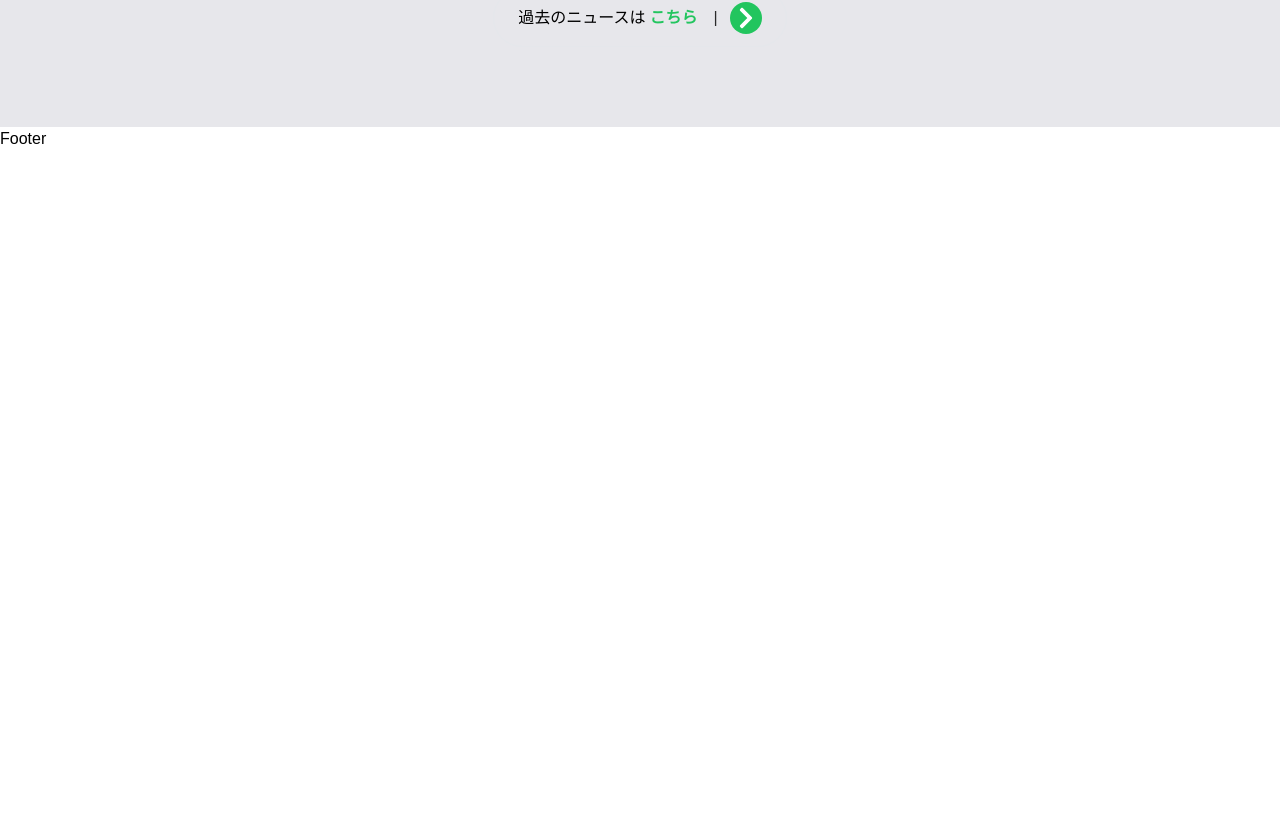
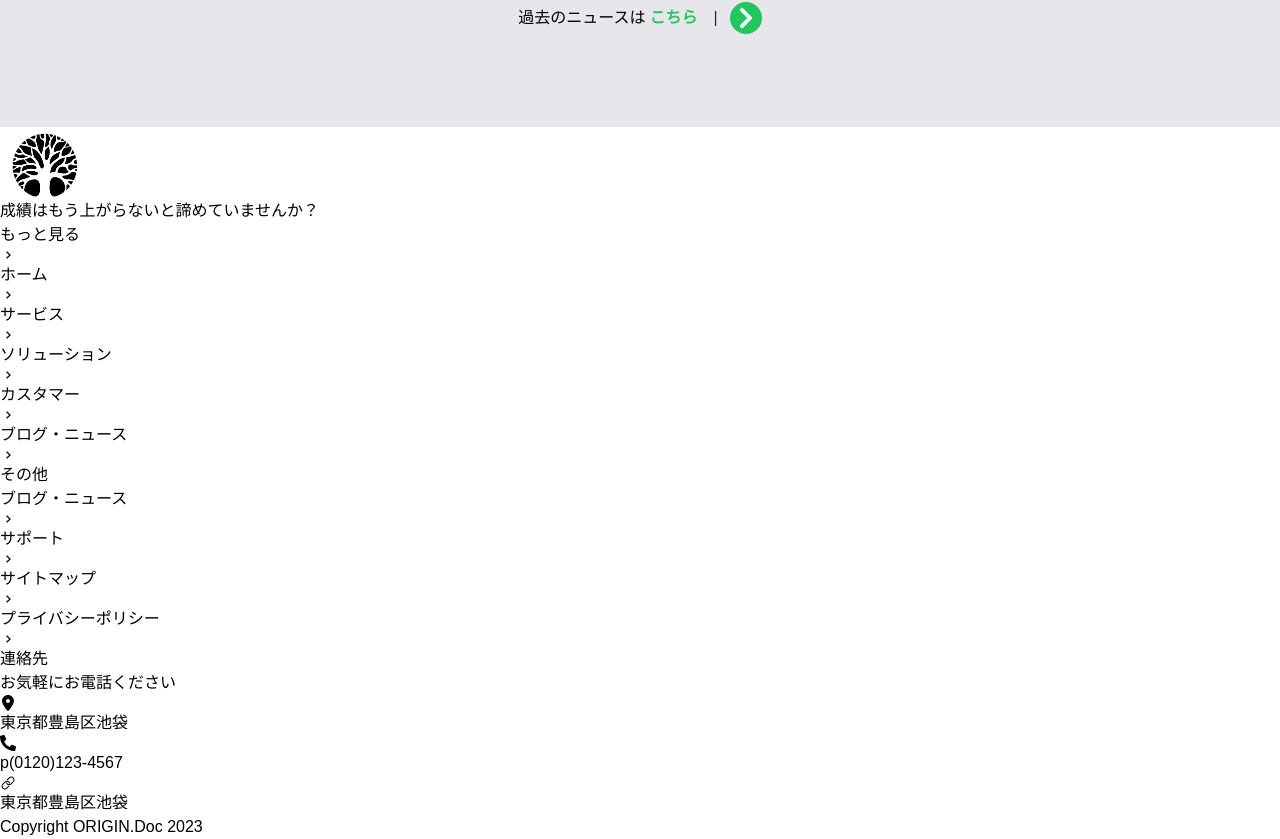
Before and after one commit to tajimamsk/next-tailwind-hp, a Next.js app: page / in a window 1280 px wide. Shown: the part 4179-5018 px from the top of the page. Before the commit the page ends 4330 px from the top, so only its background shows below. Built offline with nearby package versions, Linux system fonts and the light colour scheme; a web font is replaced by a local one.

Commit message:
データの表示まで

```diff
--- a/components/Footer.js
+++ b/components/Footer.js
@@ -1,7 +1,134 @@
+import Image from "next/image";
+import Link from "next/link";
 import React from "react";
+import { BiChevronRight } from "react-icons/bi";
+import { FaPhoneAlt } from "react-icons/fa";
+import { FaLocationDot } from "react-icons/fa6";
+import { IoIosLink } from "react-icons/io";
+
+const footerContent = {
+  text: {
+    logo: "/assets/logo.png",
+    description: "成績はもう上がらないと諦めていませんか？",
+    footerLinks: [
+      {
+        heading: "",
+        links: [
+          {
+            href: "#",
+            label: "ホーム",
+          },
+          {
+            href: "#",
+            label: "サービス",
+          },
+          {
+            href: "#",
+            label: "ソリューション",
+          },
+          {
+            href: "#",
+            label: "カスタマー",
+          },
+          {
+            href: "#",
+            label: "ブログ・ニュース",
+          },
+        ],
+      },
+      {
+        heading: "その他",
+        links: [
+          { href: "#", label: "ブログ・ニュース" },
+          { href: "#", label: "サポート" },
+          { href: "#", label: "サイトマップ" },
+          { href: "#", label: "プライバシーポリシー" },
+        ],
+      },
+    ],
+  },
+  contact: {
+    heading: "連絡先",
+    description: "お気軽にお電話ください",
+    address: {
+      street: "東京都豊島区池袋",
+      phone: "(0120)123-4567",
+      website: "https://origindoc.com",
+    },
+  },
+};
 
 const Footer = () => {
-  return <div>Footer</div>;
+  return (
+    <footer>
+      <div>
+        <div>
+          {/* 左 */}
+          <div>
+            <Link href={"#"}>
+              <Image
+                src={footerContent.text.logo}
+                width={90}
+                height={60}
+                alt="logo"
+              />
+            </Link>
+            <p>{footerContent.text.description}</p>
+            <Link href={"#"}>
+              <span>もっと見る</span>
+              <span>
+                <BiChevronRight />
+              </span>
+            </Link>
+          </div>
+
+          {/* 中 */}
+          <div>
+            <div>
+              {footerContent.text.footerLinks.map((footerLink, index) => (
+                <div key={index}>
+                  <h3>{footerLink.heading}</h3>
+                  <ul>
+                    {footerLink.links.map((link, index) => (
+                      <li key={index}>
+                        <Link href={"#"}>
+                          <span>{link.label}</span>
+                          <span>
+                            <BiChevronRight />
+                          </span>
+                        </Link>
+                      </li>
+                    ))}
+                  </ul>
+                </div>
+              ))}
+            </div>
+          </div>
+
+          {/* 右 */}
+          <div>
+            <h3>{footerContent.contact.heading}</h3>
+            <p>{footerContent.contact.description}</p>
+            <ul>
+              <li>
+                <FaLocationDot />
+                <span>{footerContent.contact.address.street}</span>
+              </li>
+              <li>
+                <FaPhoneAlt />
+                <span>p{footerContent.contact.address.phone}</span>
+              </li>
+              <li>
+                <IoIosLink />
+                <span>{footerContent.contact.address.street}</span>
+              </li>
+            </ul>
+          </div>
+        </div>
+        <div>Copyright ORIGIN.Doc 2023</div>
+      </div>
+    </footer>
+  );
 };
 
 export default Footer;
```
